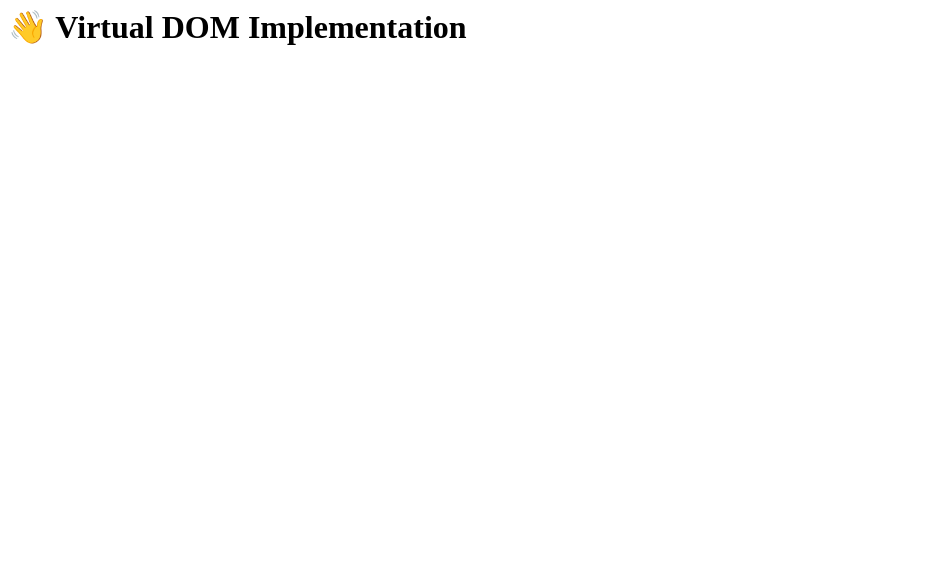
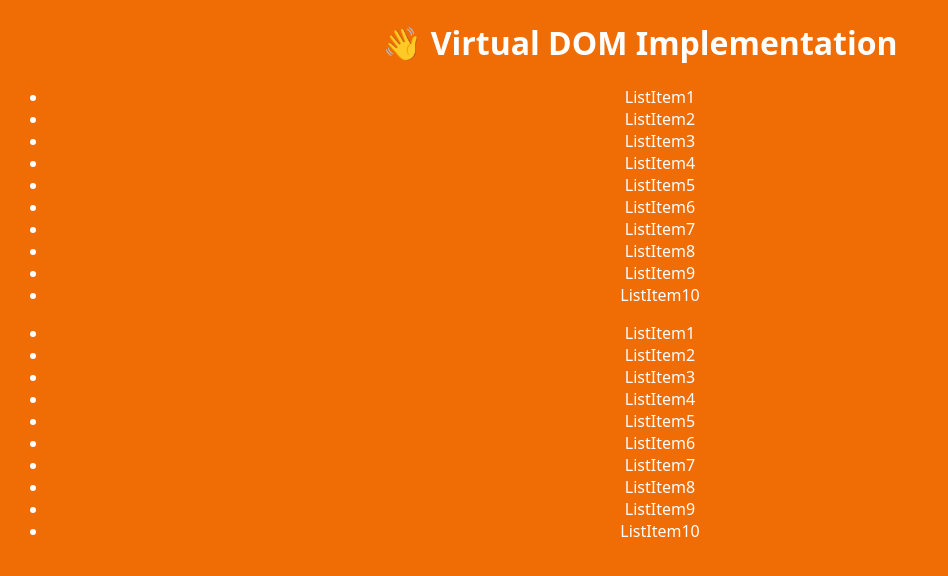
Before and after one commit to Madhuchowdary/POC-of-Virtual-DOM-Implementation, a plain HTML site: page index.html in a window 1280 px wide. Shown: the whole page, without its empty margins (0-948 px from the left). Drawn offline with Linux system fonts and the light colour scheme.

Commit message:
Update index.html

```diff
--- a/index.html
+++ b/index.html
@@ -1,3 +1,13 @@
+<!DOCTYPE html>
+<html lang="en" >
+<head>
+  <meta charset="UTF-8">
+  <title>CodePen - Virtual DOM Implementation</title>
+  <link rel="stylesheet" href="./style.css">
+
+</head>
+<body>
+<!-- partial:index.partial.html -->
 <h1>👋 Virtual DOM Implementation</h1>
 <div id= "listContainer1">
 
@@ -5,3 +15,8 @@
 <div id= "listContainer2">
 
 </div>
+<!-- partial -->
+  <script  src="./script.js"></script>
+
+</body>
+</html>
```
